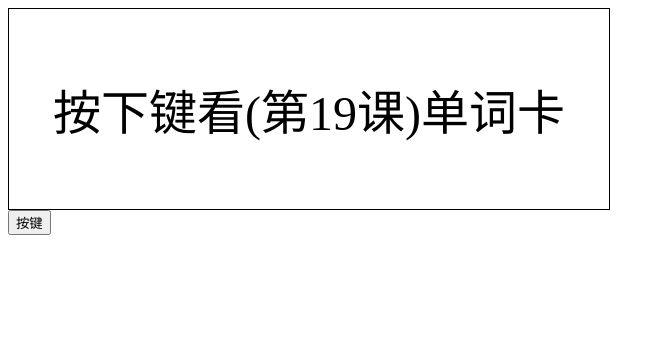
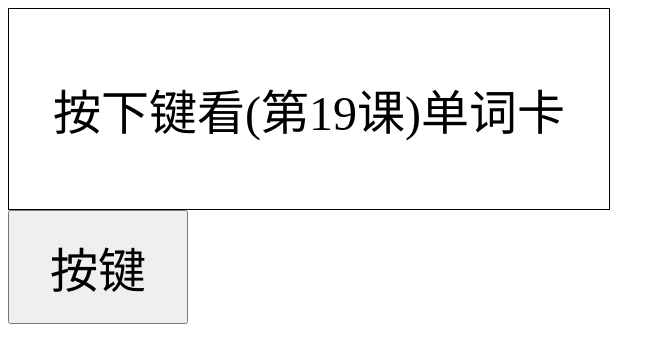
Before and after one commit to tamagenai/AI02, a plain HTML site: page index.html in a window 1280 px wide. Shown: the whole page, without its empty margins (0-665 px from the left). Drawn offline with Linux system fonts and the light colour scheme.

Commit message:
Add files via upload

```diff
--- a/index.html
+++ b/index.html
@@ -14,7 +14,14 @@
       align-items: center;
       font-size: 48px;
     }
-  </style>
+
+  /* ボタンのスタイルを変更してサイズを大きくする */
+  button {
+    font-size: 48px; /* フォントサイズを大きくする */
+    padding: 20px 40px; /* パディングを増やしてボタンのサイズを調整する */
+  }
+
+</style>
 </head>
 <body>
   <div id="flashcard">Click to see definition/按下键看(第19课)单词卡</div>
```
